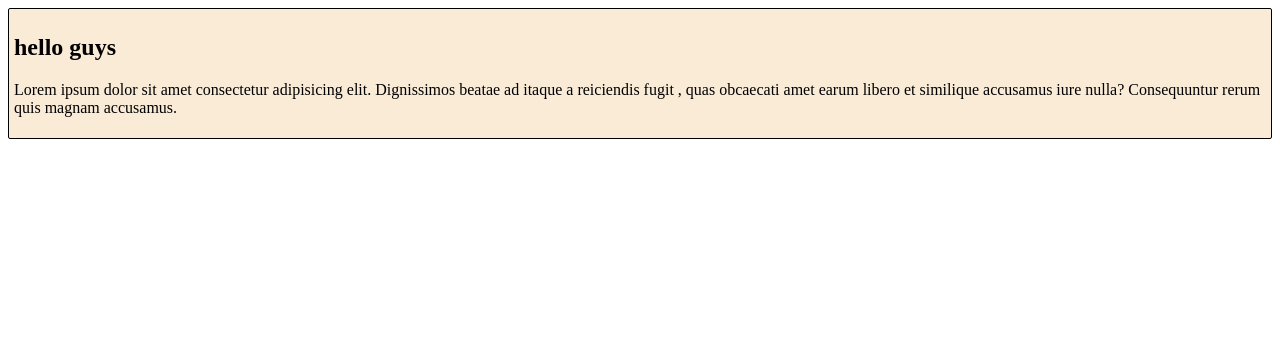
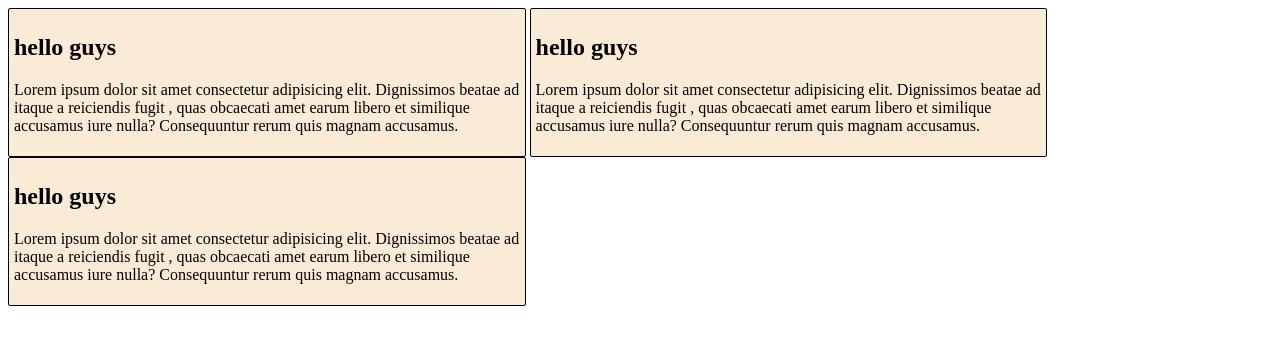
Before and after one commit to Rak-ib/second-ripo, a plain HTML site: page index.html in a window 1280 px wide. Drawn offline with Linux system fonts and the light colour scheme.

Commit message:
second modify

```diff
--- a/css/first.css
+++ b/css/first.css
@@ -3,4 +3,6 @@ div{
     border: 1px solid black;
     border-radius: 2px;
     padding: 5px;
+    width: 40%;
+    display: inline-block;
 }
--- a/index.html
+++ b/index.html
@@ -13,5 +13,17 @@
             , quas obcaecati amet earum libero et similique accusamus iure nulla?
              Consequuntur rerum quis magnam accusamus.</p>
     </div>
+    <div>
+        <h2>hello guys</h2>
+        <p>Lorem ipsum dolor sit amet consectetur adipisicing elit. Dignissimos beatae ad itaque a reiciendis fugit
+            , quas obcaecati amet earum libero et similique accusamus iure nulla?
+             Consequuntur rerum quis magnam accusamus.</p>
+    </div>
+    <div>
+        <h2>hello guys</h2>
+        <p>Lorem ipsum dolor sit amet consectetur adipisicing elit. Dignissimos beatae ad itaque a reiciendis fugit
+            , quas obcaecati amet earum libero et similique accusamus iure nulla?
+             Consequuntur rerum quis magnam accusamus.</p>
+    </div>
 </body>
 </html>
```
